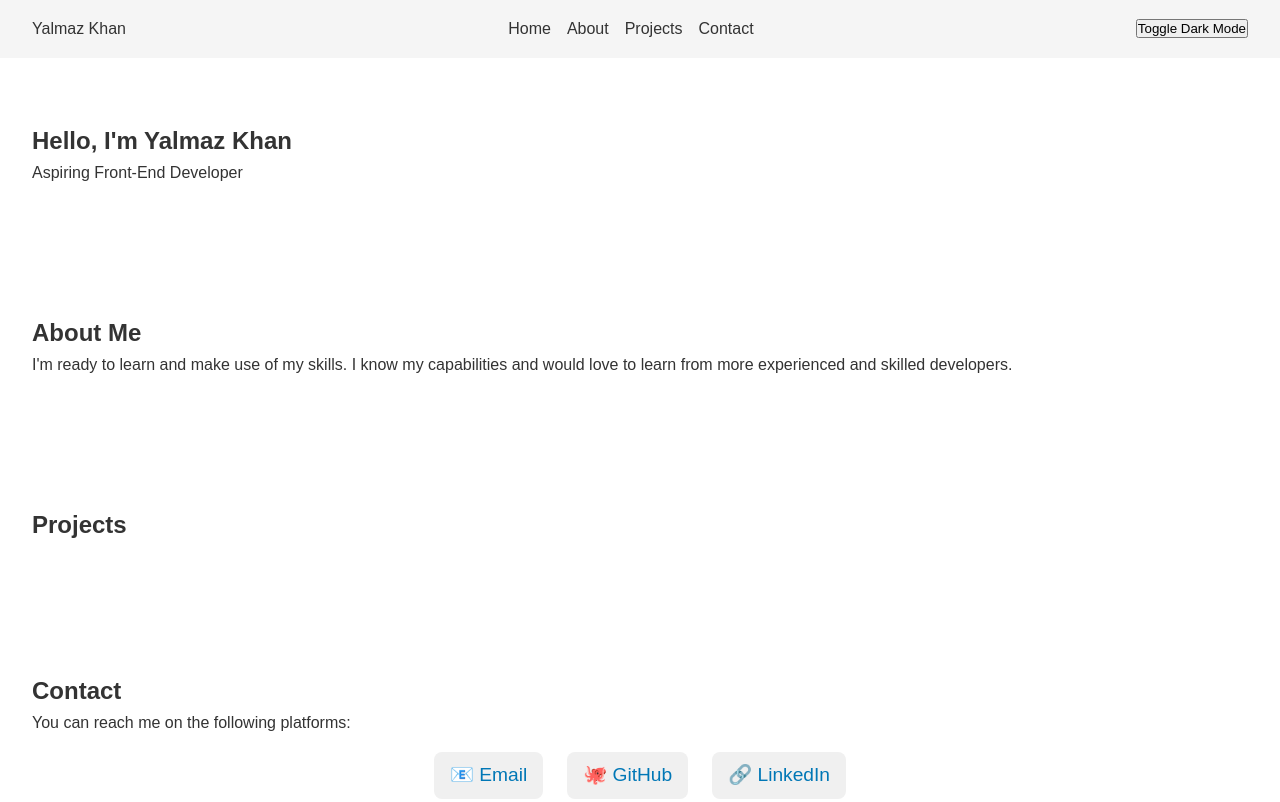
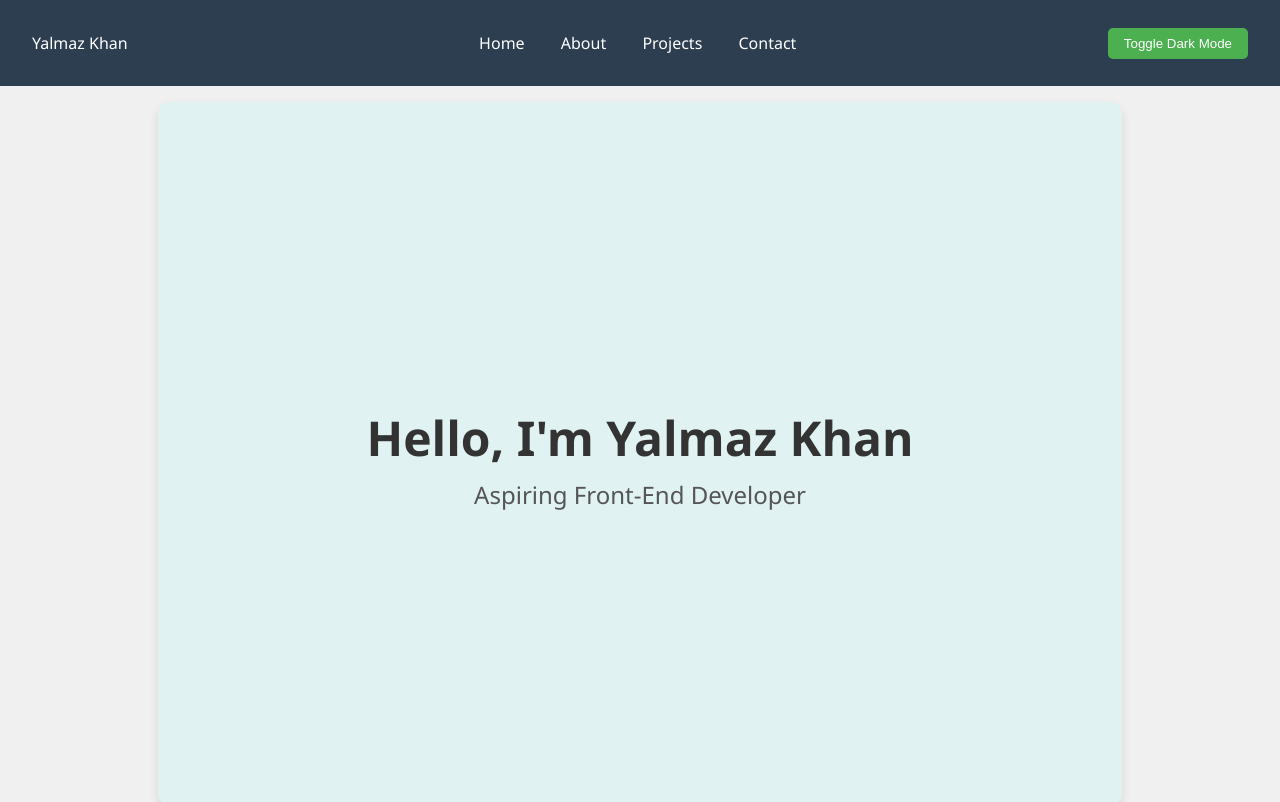
Before and after one commit to kyaxl/Portfolio, a plain HTML site: page index.html in a window 1280 px wide. Shown: the top 802 px of the page. Drawn offline with Linux system fonts and the light colour scheme.

Commit message:
Updated color

```diff
--- a/style.css
+++ b/style.css
@@ -1,66 +1,120 @@
-/* Reset & Base Styles */
-* {
+/* Base Styles */
+body {
   margin: 0;
-    padding: 0;
-    box-sizing: border-box;
-  }
-body {
-    font-family: Arial, sans-serif;
-    background: #ffffff;
+  font-family: 'Segoe UI', sans-serif;
+  background-color: #f0f0f0;
   color: #333;
-    line-height: 1.6;
   transition: background 0.3s, color 0.3s;
 }
+
+header {
+  background-color: #2c3e50;
+  color: white;
+  padding: 1rem 2rem;
+}
+
 nav {
   display: flex;
   justify-content: space-between;
   align-items: center;
-    padding: 1rem 2rem;
-    background: #f5f5f5;
 }
- .nav-links {
-    list-style: none;
-    display: flex;
-    gap: 1rem;
+
+.nav-links li {
+  display: inline;
+  margin: 0 1rem;
 }
+
 .nav-links a {
+  color: white;
   text-decoration: none;
-    color: #333;
 }
+
+.nav-links a:hover {
+  color: #4CAF50;
+}
+
+button#theme-toggle {
+  background-color: #4CAF50;
+  border: none;
+  color: white;
+  padding: 0.5rem 1rem;
+  cursor: pointer;
+  border-radius: 5px;
+}
+
 section {
-    padding: 4rem 2rem;
+  padding: 2rem;
+  margin: 1rem auto;
+  max-width: 900px;
+  background: white;
+  border-radius: 12px;
+  box-shadow: 0 4px 10px rgba(0,0,0,0.1);
 }
+
+h2 {
+  color: #2c3e50;
+}
+
+/* Contact links */
+.contact-links a {
+  display: inline-block;
+  margin: 0.5rem 1rem 0 0;
+  color: #4CAF50;
+  text-decoration: none;
+  font-weight: bold;
+}
+
+.contact-links a:hover {
+  color: #388E3C;
+}
+
+/* Footer */
 footer {
   text-align: center;
-    padding: 2rem;
-    background: #f5f5f5;
-  }
-
-  /* Contact Section */
-  .contact-links {
-    display: flex;
-    gap: 1.5rem;
-    justify-content: center;
-    margin-top: 1rem;
-  }
-  .contact-links a {
-    font-size: 1.2rem;
-    text-decoration: none;
-    color: #0077b6;
-    background-color: #f0f0f0;
-    padding: 0.5rem 1rem;
-    border-radius: 8px;
-    transition: background 0.3s;
-  }
-  .contact-links a:hover {
-    background-color: #e0e0e0;
+  padding: 1rem;
+  background-color: #2c3e50;
+  color: white;
 }
 
 /* Dark Mode */
 body.dark-mode {
-    background: #121212;
+  background-color: #121212;
   color: #f5f5f5;
 }
-  nav.dark-mode {
-    background: #1e1e1e;
+
+body.dark-mode section {
+  background-color: #1e1e1e;
 }
+
+body.dark-mode header,
+body.dark-mode footer {
+  background-color: #1a1a1a;
+}
+
+body.dark-mode .nav-links a,
+body.dark-mode .contact-links a {
+  color: #90caf9;
+}
+
+/* Hero Section */
+#home {
+  display: flex;
+  flex-direction: column;
+  justify-content: center;
+  align-items: center;
+  height: 80vh; /* Adjust height if needed */
+  text-align: center;
+  background-color: #e0f2f1; /* Optional background color */
+  border-radius: 12px;
+}
+
+#home h1 {
+  font-size: 3rem;
+  margin: 0.5rem 0;
+}
+
+#home p {
+  font-size: 1.5rem;
+  margin: 0;
+  color: #555;
+}
```
Lines whose indentation alone changed are shown as unchanged.
